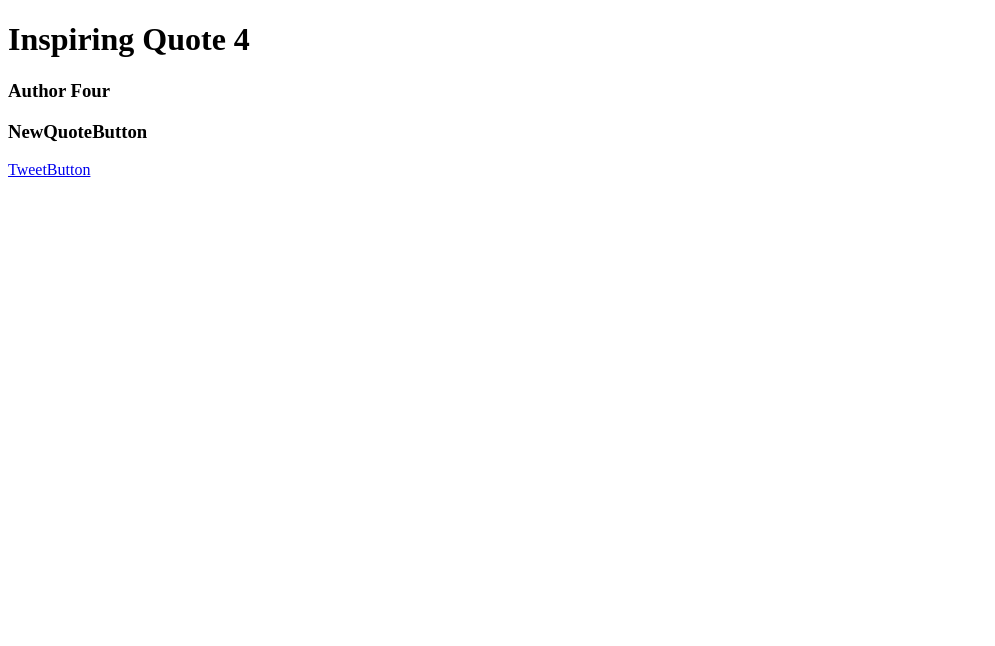
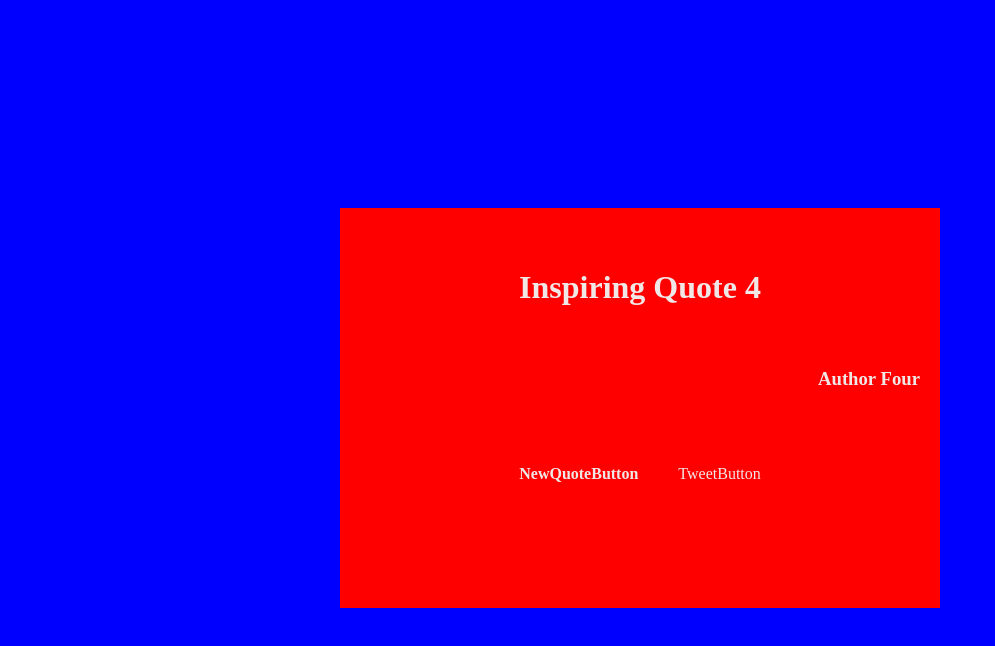
Before and after one commit to rhvdbergh/fcc-fel-quote, a React (Vite) app: page / in a window 1280 px wide. Shown: the top 646 px of the page, without its empty margins (0-995 px from the left). Built offline with nearby package versions, Linux system fonts and the light colour scheme.

Commit message:
add css scaffold

```diff
--- /dev/null
+++ b/src/css/style.css
@@ -0,0 +1,47 @@
+body,
+html {
+  background: blue;
+  color: rgb(240, 231, 231);
+  position: relative;
+  height: 100%;
+}
+
+#quote-box {
+  width: 600px;
+  height: 400px;
+  background-color: red;
+  text-align: center;
+
+  position: absolute;
+  top: 50%;
+  left: 50%;
+  transform: translate(-50%, -50%);
+}
+
+#text {
+  text-align: center;
+  padding: 20px;
+  padding-top: 40px;
+}
+
+#author {
+  text-align: right;
+  padding: 20px;
+}
+
+#new-quote {
+  font-size: 1em;
+  display: inline-block;
+  padding: 20px;
+}
+
+#new-quote:hover {
+  text-align: right;
+  font-size: 1.3em;
+}
+
+#tweet-quote {
+  padding: 20px;
+  text-decoration: none;
+  color: rgb(240, 231, 231);
+}
--- a/src/index.html
+++ b/src/index.html
@@ -4,6 +4,7 @@
     <meta charset="UTF-8" />
     <meta name="viewport" content="width=device-width, initial-scale=1.0" />
     <meta http-equiv="X-UA-Compatible" content="ie=edge" />
+    <link rel="stylesheet" href="./css/style.css" />
     <title>Random Quote Generator</title>
   </head>
   <body>
```
